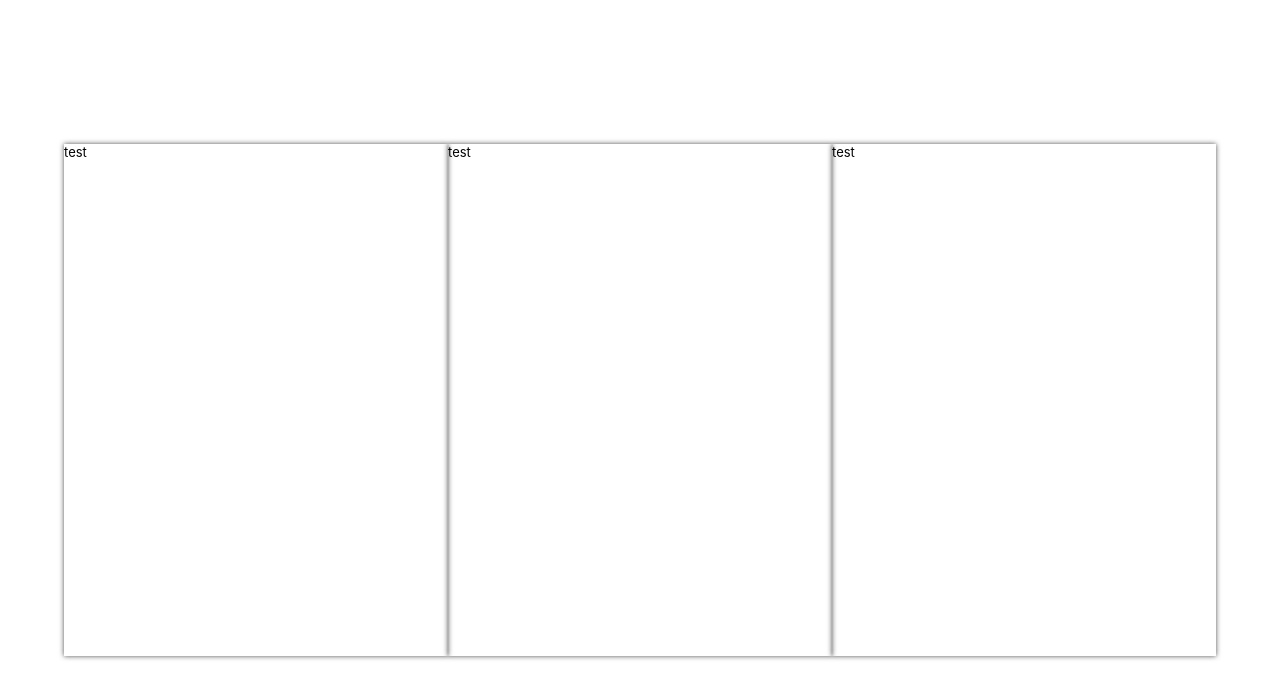
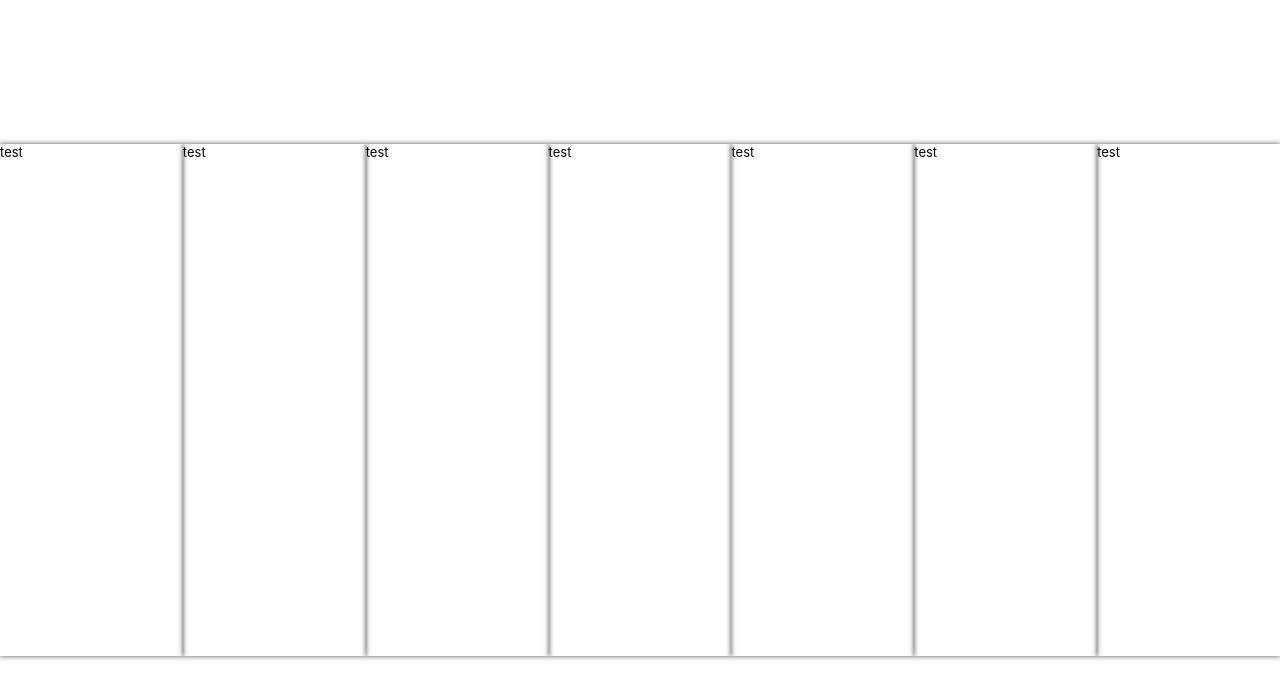
Before and after one commit to kigpand/cook-recipe, a React (Create React App) app: page / in a window 1280 px wide. Shown: the top 698 px of the page. Built offline with nearby package versions, Linux system fonts and the light colour scheme.

Commit message:
commit 확인

```diff
--- a/src/App.tsx
+++ b/src/App.tsx
@@ -6,6 +6,10 @@ function App() {
       <div className={styles.test}>test</div>
       <div className={styles.test}>test</div>
       <div className={styles.test}>test</div>
+      <div className={styles.test}>test</div>
+      <div className={styles.test}>test</div>
+      <div className={styles.test}>test</div>
+      <div className={styles.test}>test</div>
     </div>
   );
 }
```
